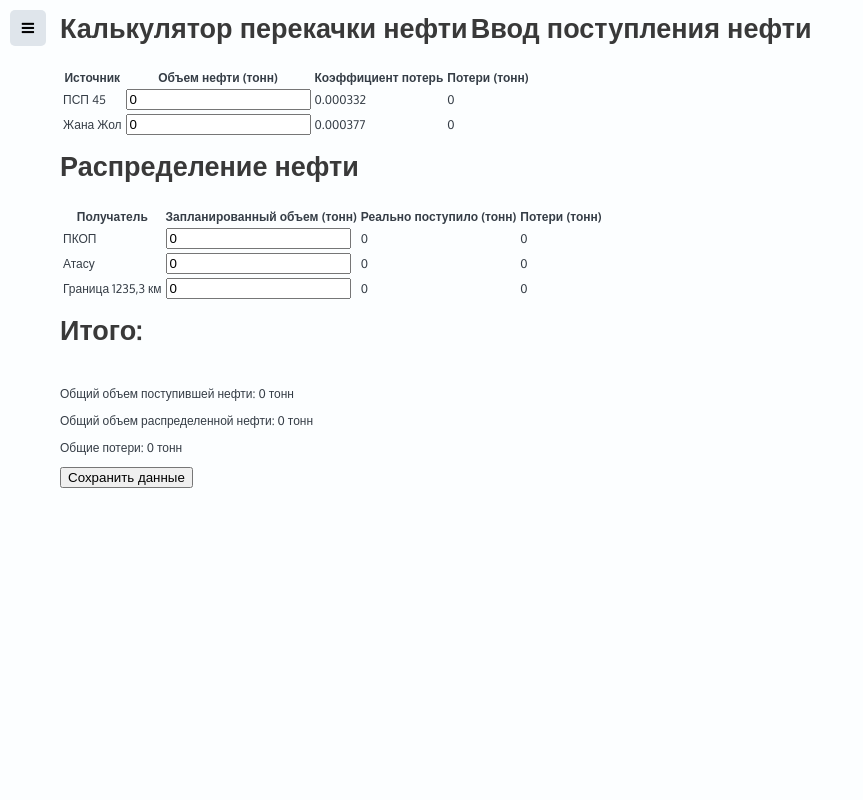
After one commit to Deimos2077/MapOil, a PHP site: page /oilgraf/calculator.php in a window 1280 px wide. The commit adds this page. Shown: the whole page, without its empty margins (0-863 px from the left). Run offline with PHP 8.4, Linux system fonts and the light colour scheme; the visitor is signed in with stand-in values (Sample User, id 1); data that the repository does not hold is empty.

Commit message:
"Калькулятор" формулы для потерь. (Набросок)

```diff
--- /dev/null
+++ b/calculator.php
@@ -0,0 +1,211 @@
+<?php
+session_start();
+require_once 'database/db.php';
+
+if (!isset($_SESSION['user_id'])) {
+    header('Location: login.php');
+    exit;
+}
+
+// Коэффициенты потерь (из Excel)
+$loss_coefficients = [
+    'psp_45' => 0.000332,
+    'jana_zhol' => 0.000377,
+    'pkop' => 0.1818,
+    'atasu' => 0.0754,
+    'border' => 0.1122
+];
+?>
+
+
+<!DOCTYPE html>
+<html lang="ru">
+<head>
+    <meta charset="UTF-8">
+    <meta name="viewport" content="width=device-width, initial-scale=1.0">
+    <title>Калькулятор перекачки нефти</title>
+    <link rel="stylesheet" href="css/style.css">
+    <link rel="stylesheet" href="css/menu.css">
+    <link rel="stylesheet" href="css/modal_set.css">
+</head>
+<body>
+
+<!-- Модальное окно -->
+<div id="settings-modal" class="modal">
+    <div class="modal-content">
+        <span class="close">&times;</span>
+        <h2>Настройки</h2>
+        <ul>
+            <li>
+                <span data-i18n="settings_language">Язык интерфейса:</span>
+                <select id="language-select">
+                    <option value="ru">Русский</option>
+                    <option value="en">English</option>
+                    <option value="zh">中文</option>
+                </select>
+            </li>
+            <li>
+                <span data-i18n="settings_font_size">Размер шрифта:</span>
+                <input type="range" id="font-size" min="12" max="24" step="1">
+            </li>
+            <li><a href="#" id="export-excel" data-i18n="settings_export_excel">Экспорт данных в Excel</a></li>
+            <li><a href="#" id="export-pdf" data-i18n="settings_export_pdf">Экспорт данных в PDF</a></li>
+            <li>
+                <span data-i18n="settings_email_report">Отчет по email:</span>
+                <input type="email" id="email" placeholder="Введите email">
+                <button id="send-report">Отправить</button>
+            </li>
+            <li><a href="#" id="help-button" data-i18n="settings_help">Помощь</a></li>
+            <li><a href="/project/MapOil/password_change.php" data-i18n="settings_password_change">Смена пароля</a></li>
+            <li><a href="/project/MapOil/login_history.php" data-i18n="settings_login_history">История входов</a></li>
+        </ul>
+    </div>
+</div>
+
+<nav id="slide-menu">
+    <ul>
+        <li class="timeline"><a class="menu-href" href="http://localhost/oilgraf/" data-i18n="menu_graphs">Графики</a></li>
+        <li class="events"><a class="menu-href" href="/project/MapOil/table.php" data-i18n="menu_reports">МатОтчет</a></li>
+        <li class="timeline"><a class="menu-href" href="/project/MapOil/map.php" data-i18n="menu_map">Карта</a></li>
+        <li class="calculator"><a class="menu-href" href="/project/MapOil/calculator.php" data-i18n="menu_calculator">"Калькулятор"</a></li>
+
+        <li class="svg-editor">
+            <a class="menu-href" href="/project/svgedit-master/dist/editor/" target="_blank">Редактор SVG</a>
+        </li>
+
+        <!-- Настройки -->
+        <li class="settings">
+            <a href="#" id="settings-toggle" data-i18n="menu_settings">Настройки</a>
+        </li>
+
+        <li class="logout"><a href="logout.php" data-i18n="menu_logout">Выход</a></li>
+    </ul>
+</nav>
+
+
+<div id="content">
+
+    <div class="menu-trigger"></div>
+
+    <h1>Калькулятор перекачки нефти</h1>
+
+    <!-- Ввод данных -->
+    <h2>Ввод поступления нефти</h2>
+    <table id="input-table">
+        <thead>
+            <tr>
+                <th>Источник</th>
+                <th>Объем нефти (тонн)</th>
+                <th>Коэффициент потерь</th>
+                <th>Потери (тонн)</th>
+            </tr>
+        </thead>
+        <tbody>
+            <tr>
+                <td>ПСП 45</td>
+                <td><input type="number" id="psp_45" class="input-field" value="0"></td>
+                <td><?= $loss_coefficients['psp_45'] ?></td>
+                <td id="loss_psp_45">0</td>
+            </tr>
+            <tr>
+                <td>Жана Жол</td>
+                <td><input type="number" id="jana_zhol" class="input-field" value="0"></td>
+                <td><?= $loss_coefficients['jana_zhol'] ?></td>
+                <td id="loss_jana_zhol">0</td>
+            </tr>
+        </tbody>
+    </table>
+
+    <!-- Распределение нефти -->
+    <h2>Распределение нефти</h2>
+    <table id="distribution-table">
+        <thead>
+            <tr>
+                <th>Получатель</th>
+                <th>Запланированный объем (тонн)</th>
+                <th>Реально поступило (тонн)</th>
+                <th>Потери (тонн)</th>
+            </tr>
+        </thead>
+        <tbody>
+            <tr>
+                <td>ПКОП</td>
+                <td><input type="number" id="pkop_plan" class="input-field" value="0"></td>
+                <td id="pkop_real">0</td>
+                <td id="pkop_loss">0</td>
+            </tr>
+            <tr>
+                <td>Атасу</td>
+                <td><input type="number" id="atasu_plan" class="input-field" value="0"></td>
+                <td id="atasu_real">0</td>
+                <td id="atasu_loss">0</td>
+            </tr>
+            <tr>
+                <td>Граница 1235,3 км</td>
+                <td><input type="number" id="border_plan" class="input-field" value="0"></td>
+                <td id="border_real">0</td>
+                <td id="border_loss">0</td>
+            </tr>
+        </tbody>
+    </table>
+
+    <h3>Итого:</h3>
+    <p>Общий объем поступившей нефти: <span id="total-input">0</span> тонн</p>
+    <p>Общий объем распределенной нефти: <span id="total-output">0</span> тонн</p>
+    <p>Общие потери: <span id="total-loss">0</span> тонн</p>
+    <p id="error-message" style="color: red; display: none;">Ошибка: поступившая нефть не равна распределенной!</p>
+
+    <button id="save-data">Сохранить данные</button>
+</div>
+
+<!-- JS для расчетов -->
+<script>
+$(document).ready(function() {
+    function updateTotals() {
+        let psp_45 = parseFloat($("#psp_45").val()) || 0;
+        let jana_zhol = parseFloat($("#jana_zhol").val()) || 0;
+        let pkop_plan = parseFloat($("#pkop_plan").val()) || 0;
+        let atasu_plan = parseFloat($("#atasu_plan").val()) || 0;
+        let border_plan = parseFloat($("#border_plan").val()) || 0;
+
+        let loss_psp_45 = psp_45 * <?= isset($loss_coefficients['psp_45']) ? $loss_coefficients['psp_45'] : 0 ?>;
+        let loss_jana_zhol = jana_zhol * <?= isset($loss_coefficients['jana_zhol']) ? $loss_coefficients['jana_zhol'] : 0 ?>;
+
+        let pkop_loss = pkop_plan * <?= isset($loss_coefficients['pkop']) ? $loss_coefficients['pkop'] : 0 ?>;
+        let atasu_loss = atasu_plan * <?= isset($loss_coefficients['atasu']) ? $loss_coefficients['atasu'] : 0 ?>;
+        let border_loss = border_plan * <?= isset($loss_coefficients['border']) ? $loss_coefficients['border'] : 0 ?>;
+
+        let pkop_real = pkop_plan - pkop_loss;
+        let atasu_real = atasu_plan - atasu_loss;
+        let border_real = border_plan - border_loss;
+
+        let totalInput = psp_45 + jana_zhol;
+        let totalOutput = pkop_real + atasu_real + border_real + loss_psp_45 + loss_jana_zhol;
+
+        $("#loss_psp_45").text(loss_psp_45.toFixed(2));
+        $("#loss_jana_zhol").text(loss_jana_zhol.toFixed(2));
+        $("#pkop_real").text(pkop_real.toFixed(2));
+        $("#atasu_real").text(atasu_real.toFixed(2));
+        $("#border_real").text(border_real.toFixed(2));
+        $("#total-input").text(totalInput.toFixed(2));
+        $("#total-output").text(totalOutput.toFixed(2));
+
+        if (Math.abs(totalInput - totalOutput) > 0.01) {
+            $("#error-message").show();
+        } else {
+            $("#error-message").hide();
+        }
+    }
+
+    $(".input-field").on("input", updateTotals);
+});
+
+</script>
+
+
+    <script src="https://code.jquery.com/jquery-3.6.0.min.js"></script>
+    <script src="js/language.js"></script>
+    <script src="js/Settings.js"></script>
+    <script src="js/menu.js"></script>
+</body>
+</html>
--- a/map.php
+++ b/map.php
@@ -59,6 +59,8 @@ if (!isset($_SESSION['user_id'])) {
         <li class="timeline"><a class="menu-href" href="http://localhost/oilgraf/" data-i18n="menu_graphs">Графики</a></li>
         <li class="events"><a class="menu-href" href="/project/MapOil/table.php" data-i18n="menu_reports">МатОтчет</a></li>
         <li class="timeline"><a class="menu-href" href="/project/MapOil/map.php" data-i18n="menu_map">Карта</a></li>
+        <li class="calculator"><a class="menu-href" href="/project/MapOil/calculator.php" data-i18n="menu_calculator">"Калькулятор"</a></li>
+
 
         <li class="svg-editor">
             <a class="menu-href" href="/project/svgedit-master/dist/editor/" target="_blank">Редактор SVG</a>
@@ -69,8 +71,7 @@ if (!isset($_SESSION['user_id'])) {
             <a href="#" id="settings-toggle" data-i18n="menu_settings">Настройки</a>
         </li>
 
-
-        <li class="logout"><a href="logout.php" data-i18n="menu_logout">Выход</a></li>
+        <li class="logout"><a href=ы"logout.php" data-i18n="menu_logout">Выход</a></li>
     </ul>
 </nav>
 <div id="content">
--- a/table.php
+++ b/table.php
@@ -66,6 +66,7 @@ try {
         <li class="timeline"><a class="menu-href" href="http://localhost/oilgraf/" data-i18n="menu_graphs">Графики</a></li>
         <li class="events"><a class="menu-href" href="/project/MapOil/table.php" data-i18n="menu_reports">МатОтчет</a></li>
         <li class="timeline"><a class="menu-href" href="/project/MapOil/map.php" data-i18n="menu_map">Карта</a></li>
+        <li class="calculator"><a class="menu-href" href="/project/MapOil/calculator.php" data-i18n="menu_calculator">"Калькулятор"</a></li>
 
         <li class="svg-editor">
             <a class="menu-href" href="/project/svgedit-master/dist/editor/" target="_blank">Редактор SVG</a>
```
